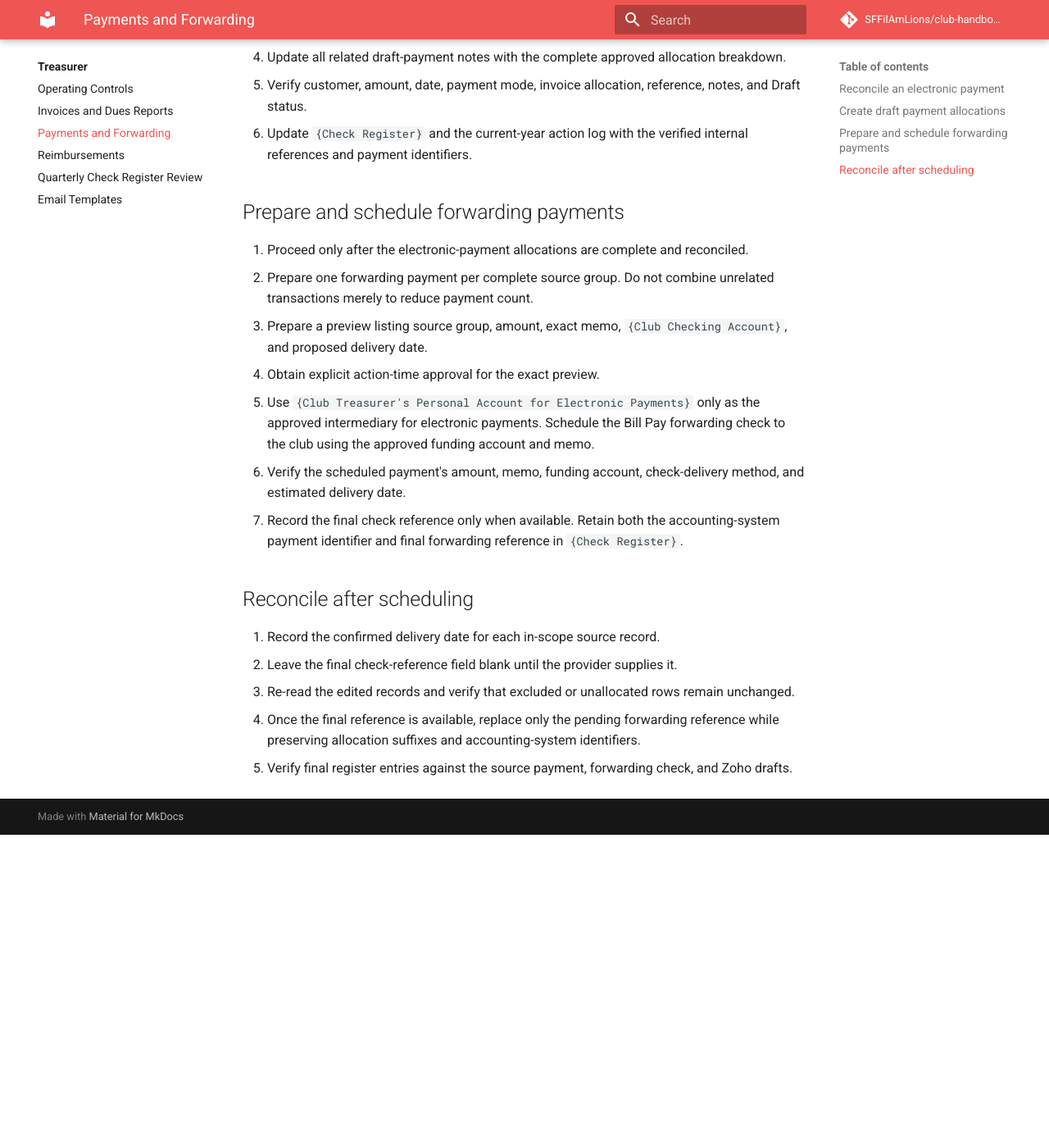
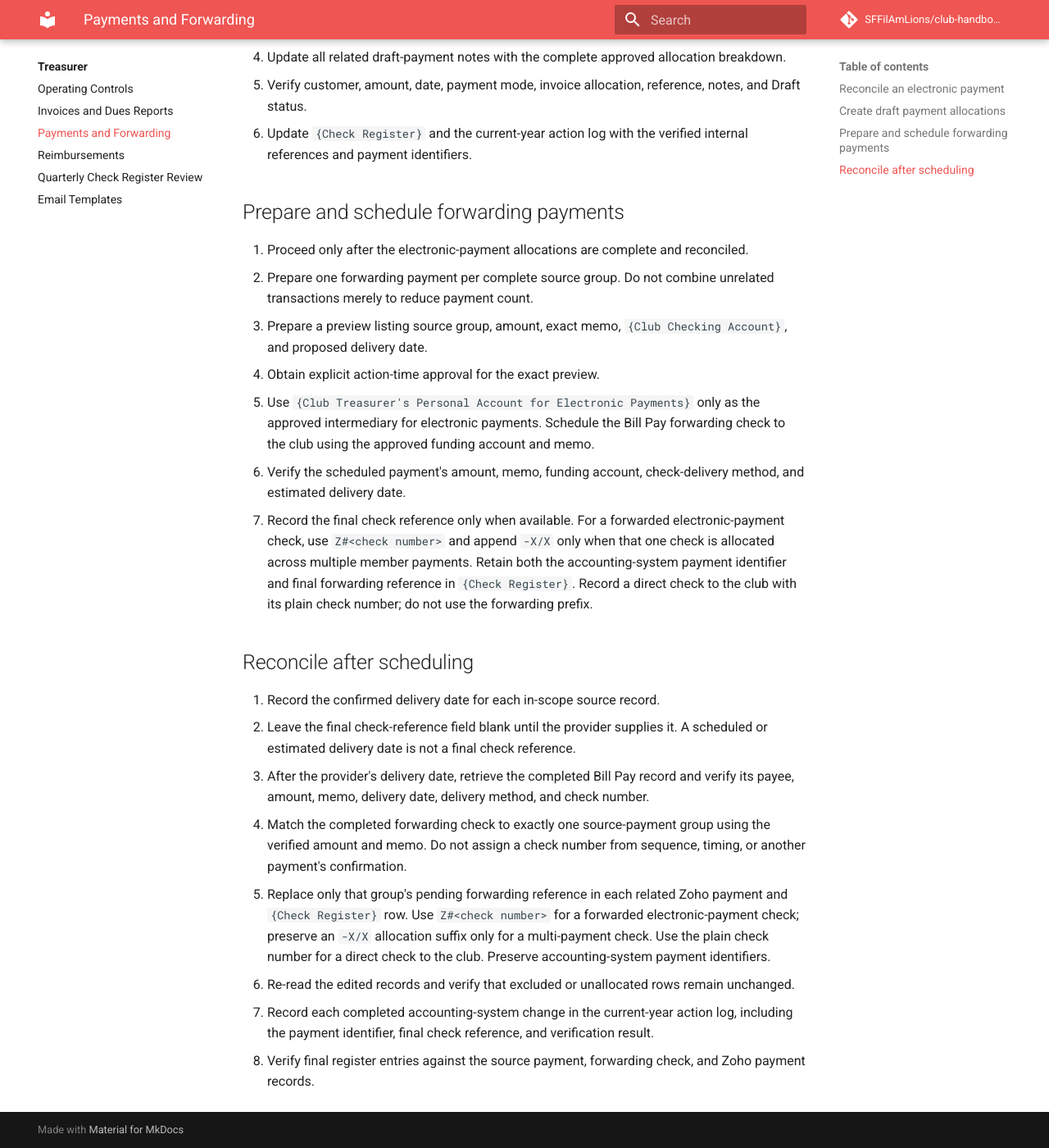
Before and after one commit to SFFilAmLions/club-handbook, an MkDocs documentation site: the page built from docs/treasurer/payments-and-forwarding.md, in a window 1280 px wide and 1400 px high, scrolled down 693 px. Shown: the whole window at 82% size. Built offline with MkDocs 1.6.1 and Material for MkDocs 9.7.7, drawn with Linux system fonts in a browser that asks for light colours; comment, search, counter and statistics services are not loaded; before the commit the page ends 1711 px from its top, so only the background shows below that.

Commit message:
Document Bill Pay check reference reconciliation

```diff
--- a/docs/treasurer/payments-and-forwarding.md
+++ b/docs/treasurer/payments-and-forwarding.md
@@ -24,12 +24,15 @@
 4. Obtain explicit action-time approval for the exact preview.
 5. Use `{Club Treasurer's Personal Account for Electronic Payments}` only as the approved intermediary for electronic payments. Schedule the Bill Pay forwarding check to the club using the approved funding account and memo.
 6. Verify the scheduled payment's amount, memo, funding account, check-delivery method, and estimated delivery date.
-7. Record the final check reference only when available. Retain both the accounting-system payment identifier and final forwarding reference in `{Check Register}`.
+7. Record the final check reference only when available. For a forwarded electronic-payment check, use `Z#<check number>` and append `-X/X` only when that one check is allocated across multiple member payments. Retain both the accounting-system payment identifier and final forwarding reference in `{Check Register}`. Record a direct check to the club with its plain check number; do not use the forwarding prefix.
 
 ## Reconcile after scheduling
 
 1. Record the confirmed delivery date for each in-scope source record.
-2. Leave the final check-reference field blank until the provider supplies it.
-3. Re-read the edited records and verify that excluded or unallocated rows remain unchanged.
-4. Once the final reference is available, replace only the pending forwarding reference while preserving allocation suffixes and accounting-system identifiers.
-5. Verify final register entries against the source payment, forwarding check, and Zoho drafts.
+2. Leave the final check-reference field blank until the provider supplies it. A scheduled or estimated delivery date is not a final check reference.
+3. After the provider's delivery date, retrieve the completed Bill Pay record and verify its payee, amount, memo, delivery date, delivery method, and check number.
+4. Match the completed forwarding check to exactly one source-payment group using the verified amount and memo. Do not assign a check number from sequence, timing, or another payment's confirmation.
+5. Replace only that group's pending forwarding reference in each related Zoho payment and `{Check Register}` row. Use `Z#<check number>` for a forwarded electronic-payment check; preserve an `-X/X` allocation suffix only for a multi-payment check. Use the plain check number for a direct check to the club. Preserve accounting-system payment identifiers.
+6. Re-read the edited records and verify that excluded or unallocated rows remain unchanged.
+7. Record each completed accounting-system change in the current-year action log, including the payment identifier, final check reference, and verification result.
+8. Verify final register entries against the source payment, forwarding check, and Zoho payment records.
```
Also changed, not shown: docs/treasurer/operations.md (+1 -1 lines).
